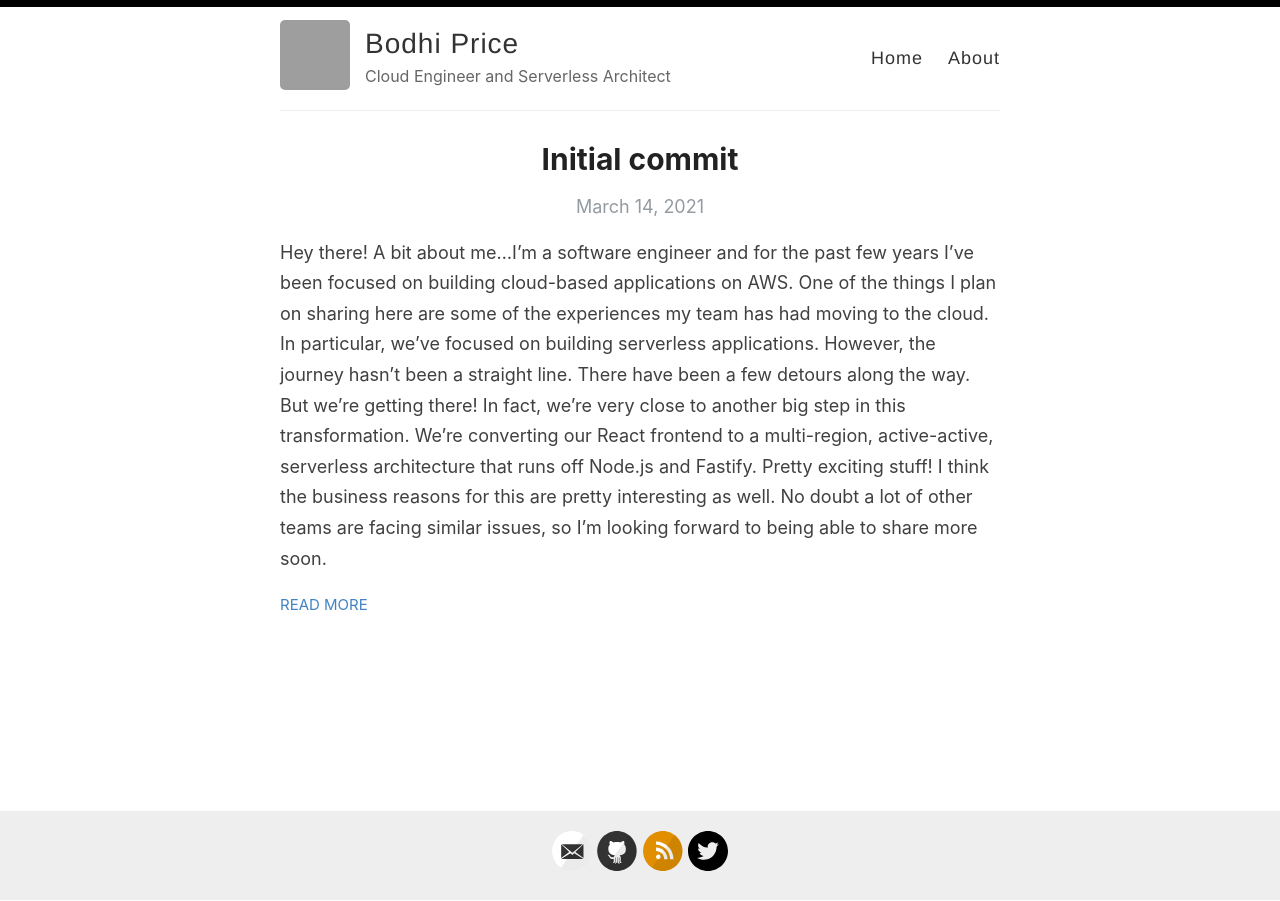
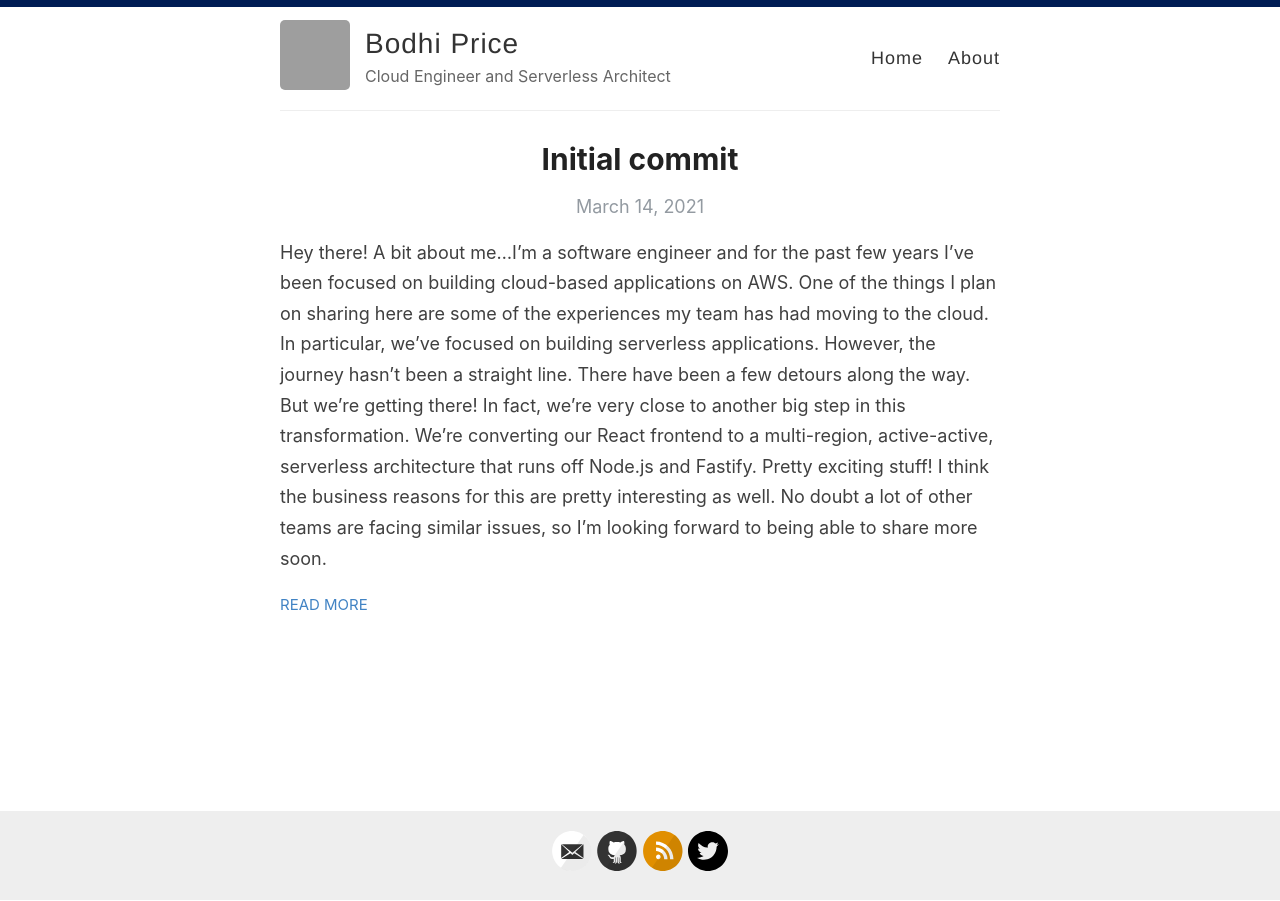
Before and after one commit to bodhiprice/bodhiprice.github.io, a Jekyll site: the page built from index.html, in a window 1280 px wide. Built offline with Jekyll 4.4.1, drawn with Linux system fonts in a browser that asks for light colours; the list of posts is cut into pages by our own code; grey boxes are pictures that could not be loaded.

Commit message:
Update style.scss

```diff
--- a/assets/style.scss
+++ b/assets/style.scss
@@ -432,7 +432,7 @@ body:after {
 }
 
 #bar {
-    background: #000;
+    background: #001D54;
     height: 7px;
     background-size: cover;
     background-position: left 60%;
```
